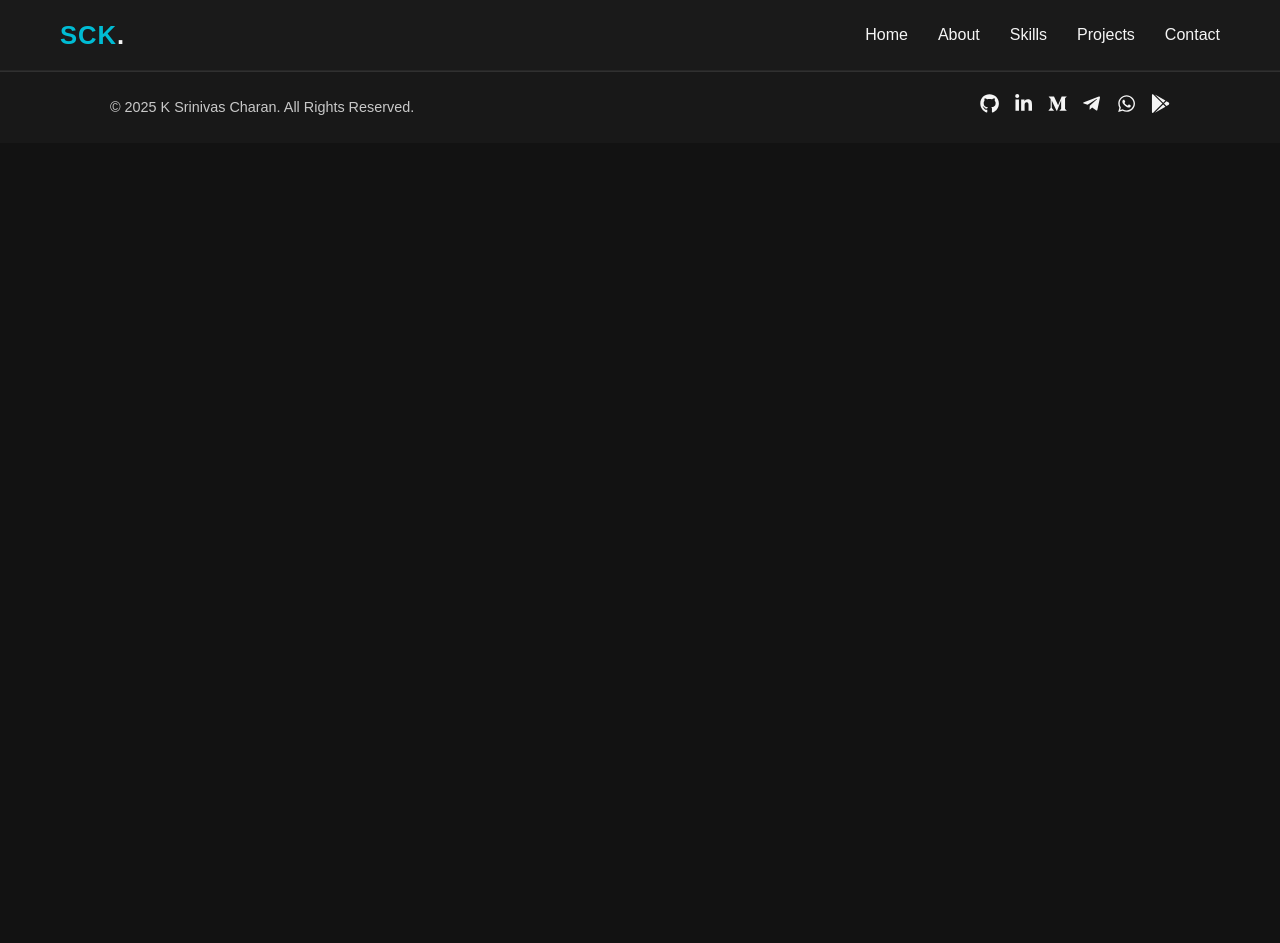
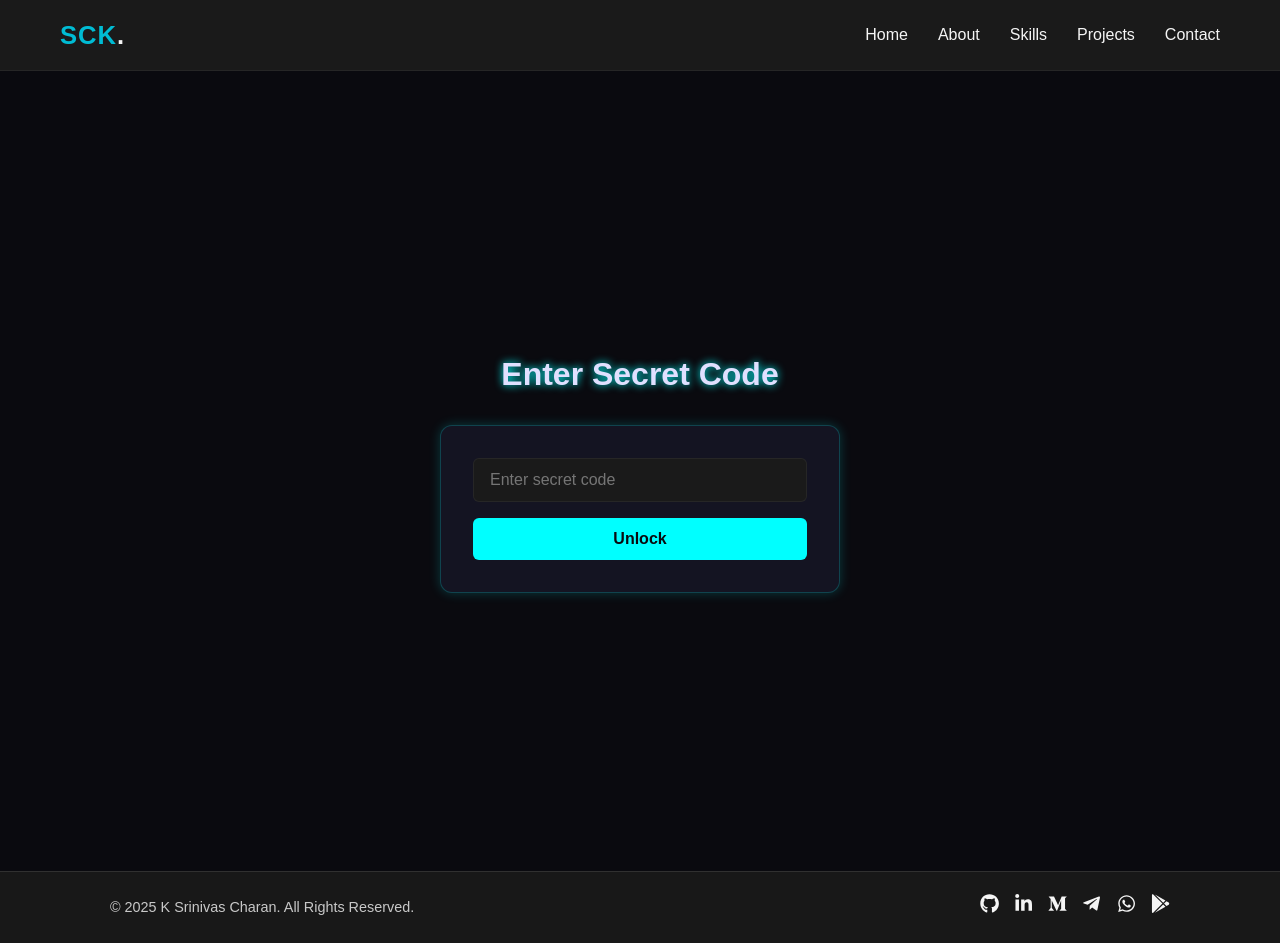
Before and after one commit to Srinivas-Charan-Koppolu/srinivas-charan-k-portfolio, a React (Vite) app: page /secret in a window 1280 px wide. Before the commit the page ends 800 px from the top, so only its background shows below. Built offline with nearby package versions, Linux system fonts and the light colour scheme.

Commit message:
Added Sceret

```diff
--- a/src/App.jsx
+++ b/src/App.jsx
@@ -6,7 +6,11 @@ import Navbar from "./components/Navbar/Navbar";
 import Home from "./pages/Home";
 import Footer from "./components/Footer/Footer";
 
+import NotFound from "./components/NotFound/NotFound"; // 404 page
+
 import Apps from "./apps/apps"; // main apps page & dynamic handler
+
+import Secret from "./secret/secret"; // secret page
 
 function App() {
   document.title = "Srinivas Charan K | Portfolio"; // Set the document title
@@ -16,7 +20,9 @@ function App() {
       <Routes>
         <Route path="/" element={<Home />} />
         <Route path="/apps" element={<Apps />} />
-        <Route path="/apps/:appName" element={<Apps />} /> {/* dynamic */}
+        <Route path="/apps/:appName" element={<Apps />} />
+        <Route path="/secret" element={<Secret /> } />
+        <Route path="*" element={<NotFound />} />
       </Routes>
       <Footer />
     </Router>
--- /dev/null
+++ b/src/components/NotFound/NotFound.css
@@ -0,0 +1,29 @@
+.not-found {
+  text-align: center;
+  padding: 50px;
+  background-color: #f8f9fa;
+}
+
+.not-found h1 {
+  font-size: 2.5rem;
+  color: #dc3545; /* Bootstrap danger color */
+}
+
+.not-found p {
+  font-size: 1.2rem;
+  color: #6c757d; /* Bootstrap secondary color */
+}
+
+.not-found a {
+  display: inline-block;
+  margin-top: 20px;
+  padding: 10px 20px;
+  background-color: #007bff; /* Bootstrap primary color */
+  color: white;
+  text-decoration: none;
+  border-radius: 5px;
+}
+
+.not-found a:hover {
+  background-color: #0056b3; /* Darker shade for hover effect */
+}
--- /dev/null
+++ b/src/components/NotFound/NotFound.jsx
@@ -0,0 +1,13 @@
+import "./NotFound.css"; // Import CSS for NotFound component
+
+function NotFound() {
+  return (
+    <div className="not-found">
+      <h1>404 - Page Not Found</h1>
+      <p>Sorry, the page you are looking for does not exist.</p>
+      <a href="/">Go back to Home</a>
+    </div>
+  );
+}
+
+export default NotFound;
--- /dev/null
+++ b/src/secret/SecretPage.css
@@ -0,0 +1,66 @@
+.secret-container {
+  min-height: 100vh;
+  background: var(--apps-bg);
+  display: flex;
+  flex-direction: column;
+  justify-content: center;
+  align-items: center;
+  font-family: var(--font-main);
+  color: var(--apps-text);
+}
+
+.secret-title {
+  font-size: 2rem;
+  margin-bottom: 1.5rem;
+  color: var(--apps-text);
+  text-shadow: 0 0 8px var(--apps-text-glow);
+}
+
+.secret-form {
+  display: flex;
+  flex-direction: column;
+  gap: 1rem;
+  background: var(--apps-card-bg);
+  padding: 2rem;
+  border-radius: 12px;
+  border: 1px solid var(--apps-card-border);
+  box-shadow: 0 0 12px rgba(0, 255, 255, 0.2);
+  width: 100%;
+  max-width: 400px;
+}
+
+.secret-input {
+  padding: 0.75rem 1rem;
+  font-size: 1rem;
+  border-radius: 6px;
+  border: 1px solid var(--border-color);
+  background: var(--surface-dark);
+  color: var(--apps-text);
+  outline: none;
+  transition: border 0.2s, box-shadow 0.2s;
+}
+
+.secret-input:focus {
+  border-color: var(--apps-text-glow);
+  box-shadow: 0 0 6px var(--apps-text-glow);
+}
+
+.secret-button {
+  padding: 0.75rem 1rem;
+  font-size: 1rem;
+  border: none;
+  border-radius: 6px;
+  background: var(--apps-button-bg);
+  color: var(--apps-button-text);
+  font-weight: bold;
+  cursor: pointer;
+  transition: background 0.3s;
+}
+
+.secret-button:hover {
+  background: var(--apps-button-hover);
+}
+
+.secret-button:active {
+  background: var(--apps-button-active);
+}
--- /dev/null
+++ b/src/secret/ShowSecretApps.css
@@ -0,0 +1,56 @@
+.apps-container {
+  min-height: 100vh;
+  background: var(--apps-bg);
+  display: flex;
+  justify-content: center;
+  align-items: center;
+  padding: 2rem;
+  font-family: var(--font-main);
+}
+
+.apps-card {
+  background: var(--apps-card-bg);
+  border: 1px solid var(--apps-card-border);
+  border-radius: 12px;
+  padding: 2rem 3rem;
+  max-width: 600px;
+  text-align: center;
+  box-shadow: 0 0 12px rgba(0, 255, 255, 0.2);
+  animation: fadeIn 0.8s ease-out;
+}
+
+.apps-title {
+  font-size: 2.2rem;
+  margin-bottom: 1rem;
+  color: var(--apps-text);
+  text-shadow: 0 0 8px var(--apps-text-glow);
+}
+
+.apps-text {
+  font-size: 1.2rem;
+  color: var(--apps-text);
+  margin-bottom: 0.5rem;
+}
+
+.apps-muted {
+  font-size: 1rem;
+  color: var(--apps-text-muted);
+}
+
+/* Neon glow hover effect */
+.apps-card:hover {
+  box-shadow: 0 0 20px var(--apps-text-glow);
+  border-color: var(--apps-text-glow);
+}
+
+/* Simple fade-in animation */
+@keyframes fadeIn {
+  from {
+    opacity: 0;
+    transform: translateY(10px);
+  }
+  to {
+    opacity: 1;
+    transform: translateY(0);
+  }
+}
--- /dev/null
+++ b/src/secret/ShowSecretApps.jsx
@@ -0,0 +1,15 @@
+import "./ShowSecretApps.css";
+
+function ShowSecretApps() {
+  return (
+    <div className="apps-container">
+      <div className="apps-card">
+        <h1 className="apps-title">Secret Apps</h1>
+        <p className="apps-text">This section is under construction.</p>
+        <p className="apps-muted">Please check back later for updates.</p>
+      </div>
+    </div>
+  );
+}
+
+export default ShowSecretApps;
--- /dev/null
+++ b/src/secret/secret.jsx
@@ -0,0 +1,42 @@
+import { useState } from "react";
+import ShowSecretApps from "./ShowSecretApps.jsx";
+import "./SecretPage.css";
+
+// Store ONLY the encoded password
+const ENCRYPTED_PASSWORD = "U3JpbnVAMTIzNDU=";
+
+export default function SecretPage() {
+  const [isAuthorized, setIsAuthorized] = useState(false);
+  const [input, setInput] = useState("");
+
+  const handleSubmit = (e) => {
+    e.preventDefault();
+    // Compare encoded user input with stored encoded password
+    if (btoa(input) === ENCRYPTED_PASSWORD) {
+      setIsAuthorized(true);
+    } else {
+      alert("Invalid secret code!");
+      setInput("");
+    }
+  };
+
+  if (isAuthorized) {
+    return <ShowSecretApps />;
+  }
+
+  return (
+    <div className="secret-container">
+      <h1 className="secret-title">Enter Secret Code</h1>
+      <form onSubmit={handleSubmit} className="secret-form">
+        <input
+          type="password"
+          value={input}
+          onChange={(e) => setInput(e.target.value)}
+          placeholder="Enter secret code"
+          className="secret-input"
+        />
+        <button type="submit" className="secret-button">Unlock</button>
+      </form>
+    </div>
+  );
+}
```
